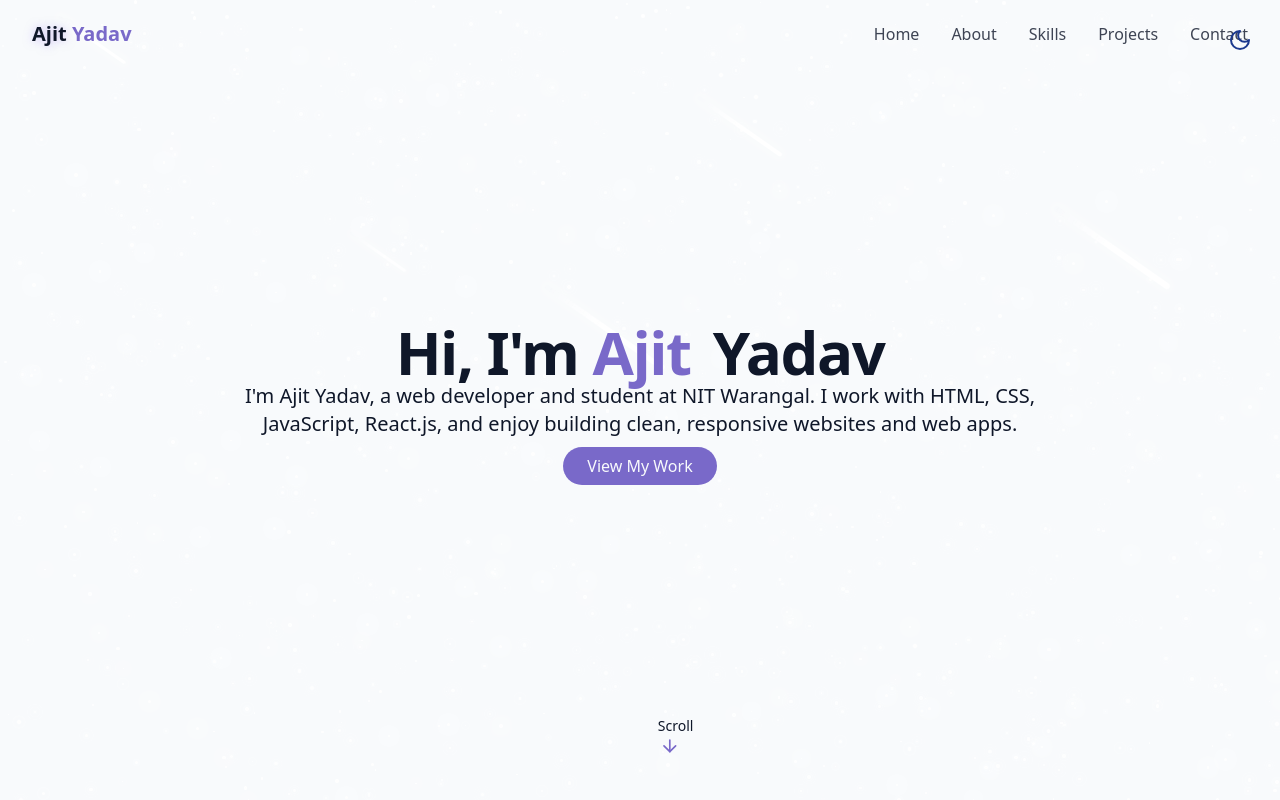
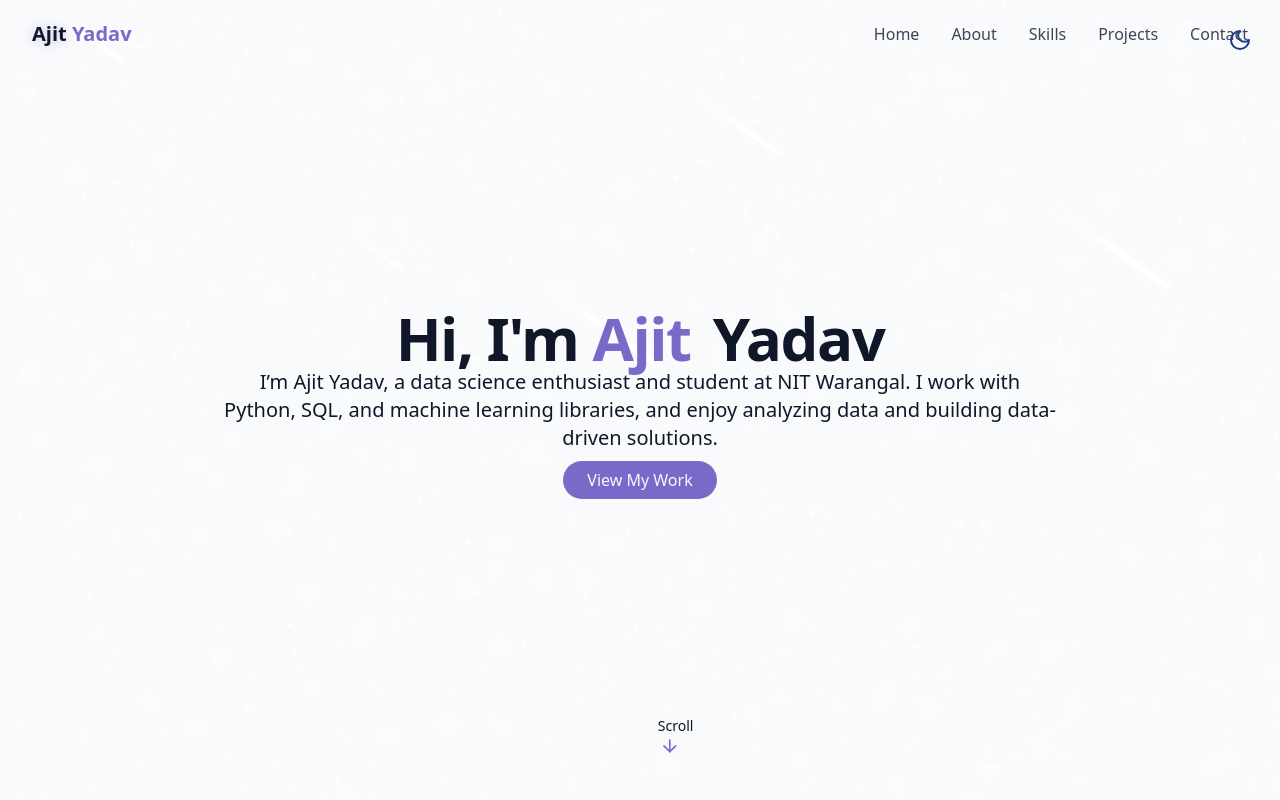
Before and after one commit to AjitYadaav/ajityadav, a React (Vite) app: page / in a window 1280 px wide. Shown: the top 800 px of the page. Built offline with nearby package versions, Linux system fonts and the light colour scheme.

Commit message:
Revise introduction in HeroSection component
Updated the introduction paragraph to reflect a change in focus from web development to data science.

```diff
--- a/src/components/HeroSection.jsx
+++ b/src/components/HeroSection.jsx
@@ -11,7 +11,7 @@ const HeroSection = () => {
                     <span className="text-gradient ml-2 opacity-0 animate-fade-in-delay-2">Yadav</span>
                 </h1>
 
-                <p className="text-lg md:text-xl text-muted-foreground max-2-2xl mx-auto opacity-0 animate-fade-in-delay-3">I'm Ajit Yadav, a web developer and student at NIT Warangal. I work with HTML, CSS, JavaScript, React.js, and enjoy building clean, responsive websites and web apps.</p>
+                <p className="text-lg md:text-xl text-muted-foreground max-2-2xl mx-auto opacity-0 animate-fade-in-delay-3">I’m Ajit Yadav, a data science enthusiast and student at NIT Warangal. I work with Python, SQL, and machine learning libraries, and enjoy analyzing data and building data-driven solutions.</p>
 
                 <div className="pt-4 opacity-0 animate-fade-in-delay-4">
                     <a href="#projects" className="cosmic-button">
```
